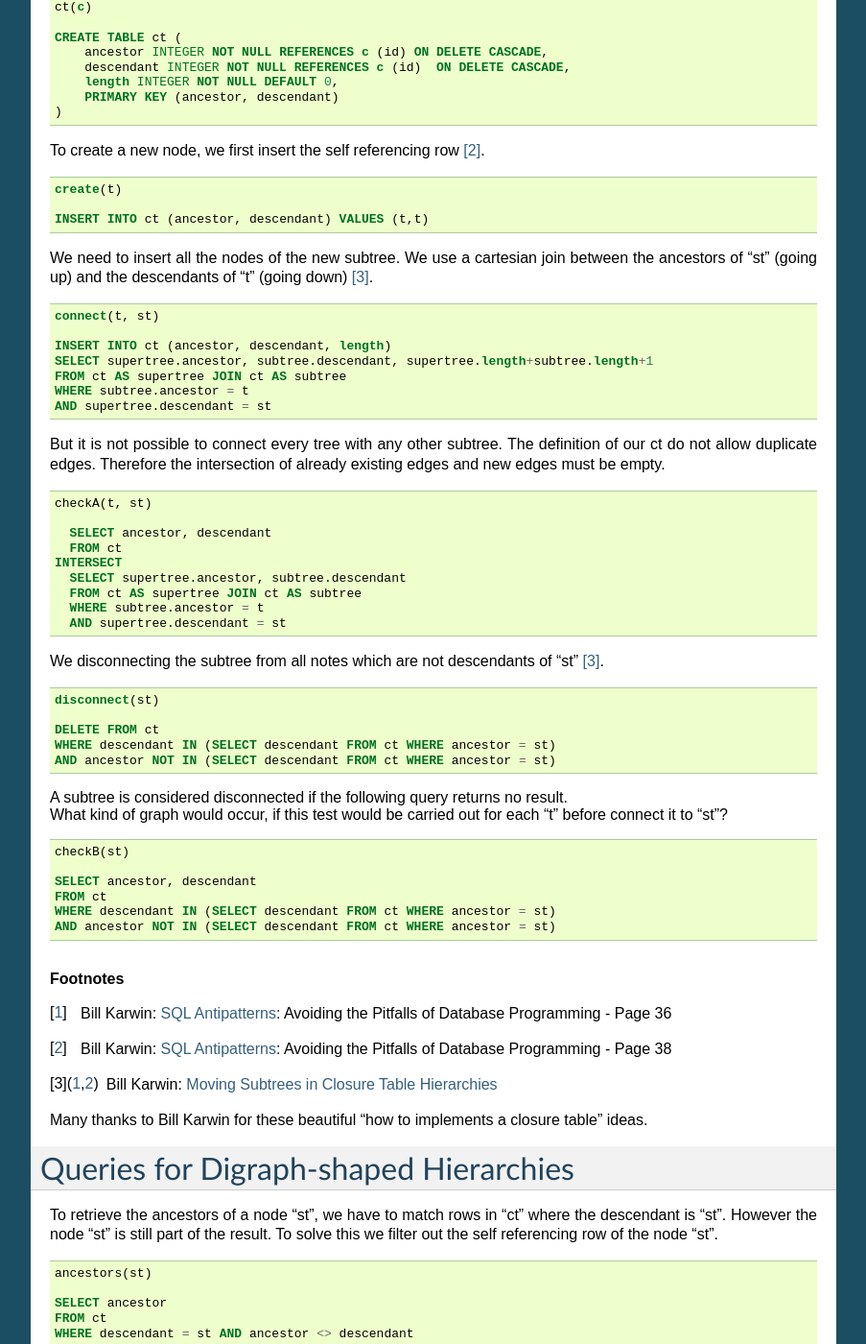
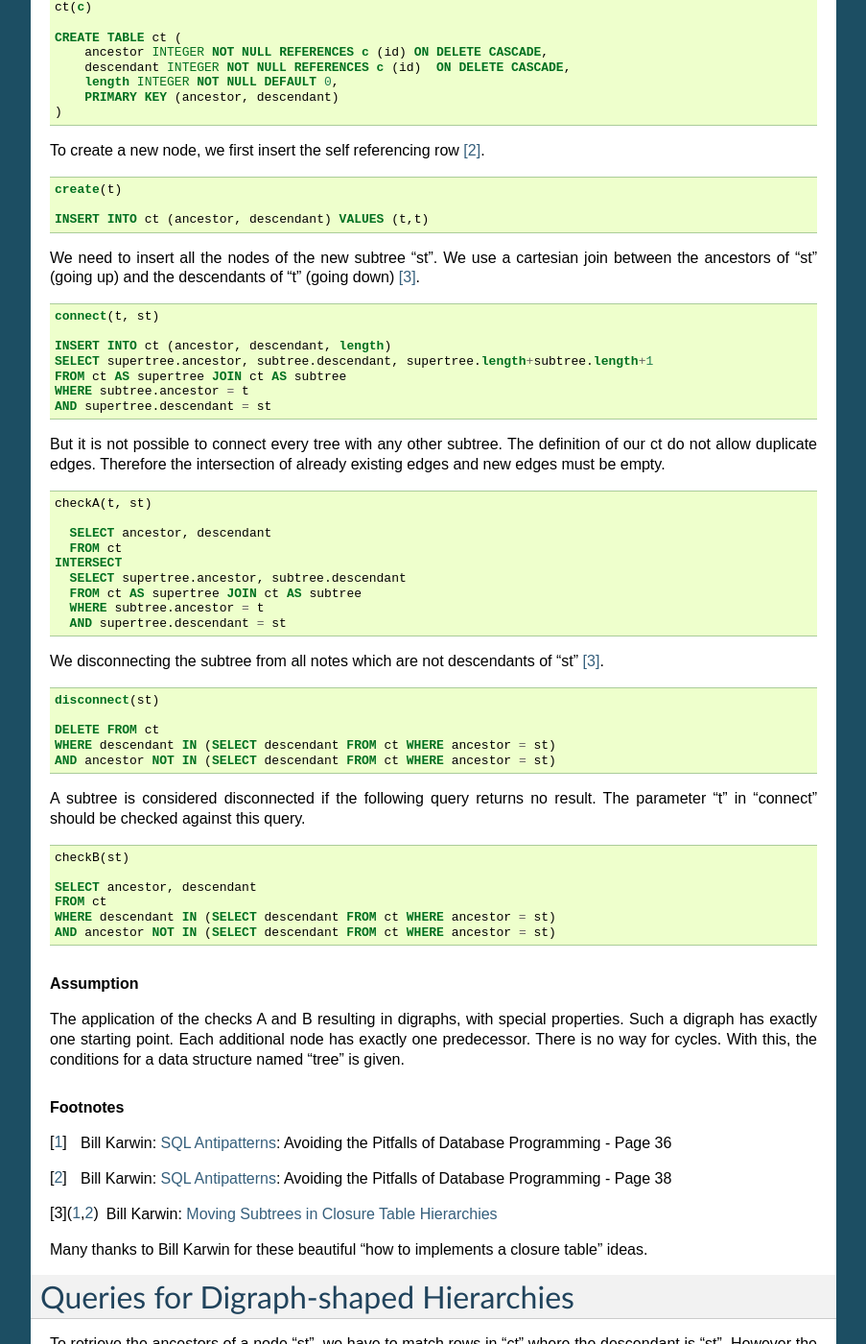
Before and after one commit to wodo/django-ct, a Sphinx documentation site: the page built from docs/index.rst, in a window 1280 px wide and 1400 px high, scrolled down 1104 px. Shown: the whole window at 96% size, without its empty margins (198-1101 px from the left). Built offline with Sphinx 7.4.7, drawn with Linux system fonts in a browser that asks for light colours.

Commit message:
Assumption added

```diff
--- a/docs/index.rst
+++ b/docs/index.rst
@@ -132,8 +132,8 @@
   WHERE descendant IN (SELECT descendant FROM ct WHERE ancestor = st)
   AND ancestor NOT IN (SELECT descendant FROM ct WHERE ancestor = st)
 
-| A subtree is considered disconnected if the following query returns no result.
-| What kind of graph would occur, if this test would be carried out for each "t" before connect it to "st"?
+A subtree is considered disconnected if the following query returns no result.
+The parameter "t" in "connect" should be checked against this query.
 
 .. code-block:: sql
 
@@ -143,6 +143,13 @@
   FROM ct
   WHERE descendant IN (SELECT descendant FROM ct WHERE ancestor = st)
   AND ancestor NOT IN (SELECT descendant FROM ct WHERE ancestor = st)
+
+.. rubric:: Assumption
+
+The application of the checks A and B resulting in digraphs, with special
+properties. Such a digraph has exactly one starting point. Each additional
+node has exactly one predecessor. There is no way for cycles. With this,
+the conditions for a data structure named "tree" is given.
 
 .. rubric:: Footnotes
 
```
Also changed, not shown: other parts of docs/index.rst (+1 -1 lines).
